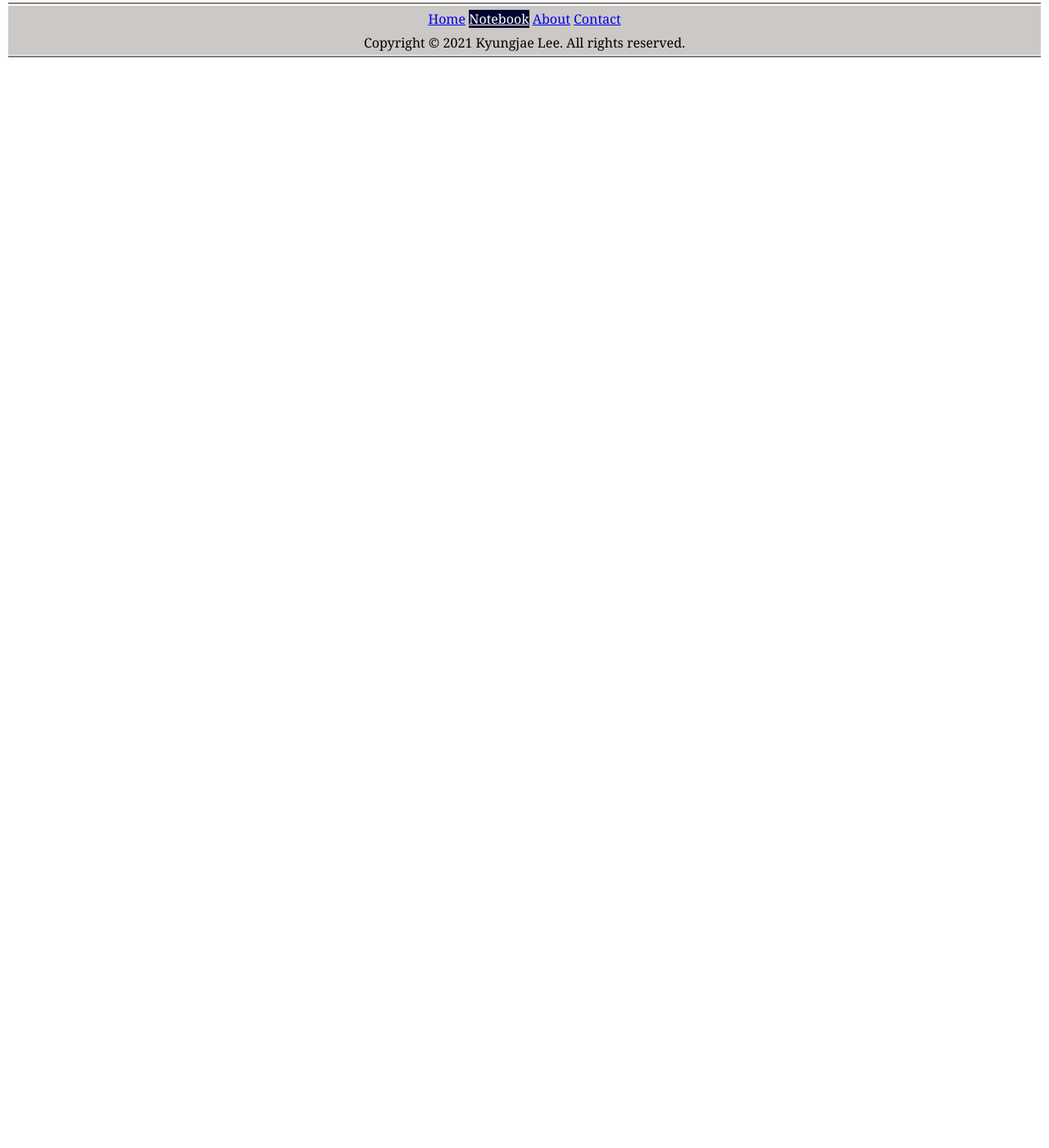
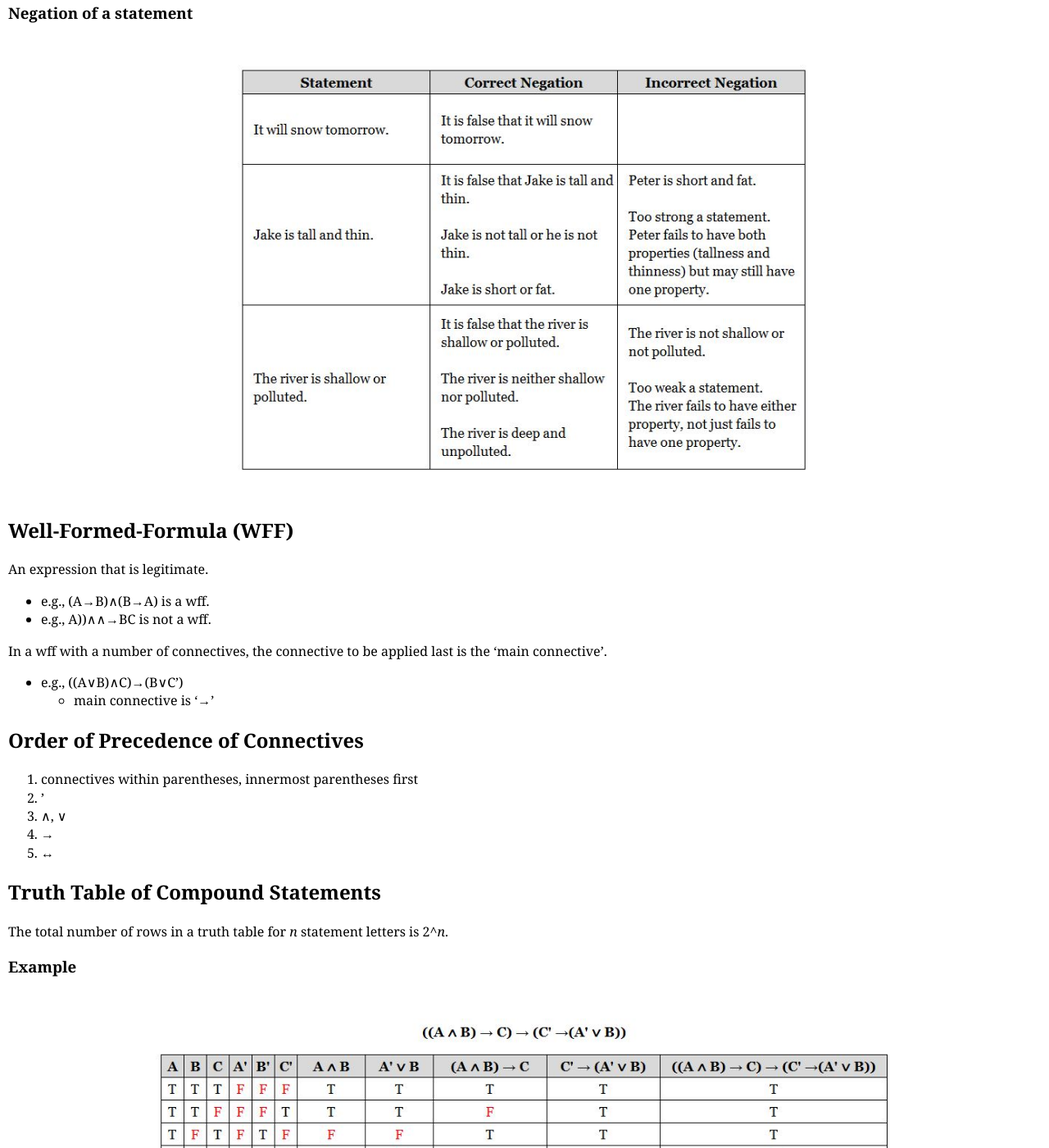
Before and after one commit to kyungjae-lee/kyungjae-lee.github.io, a Jekyll site: the page built from _posts/discrete-structures/2021-08-23-statements-symbolic-representation-and-tautologies.md, in a window 1280 px wide and 1400 px high, scrolled down 2675 px. Shown: the whole window at 82% size. Built offline with Jekyll 4.4.1, drawn with Linux system fonts in a browser that asks for light colours; before the commit the page ends 2757 px from its top, so only the background shows below that.

Commit message:
Update 'statements-symbolic-representation-and-tautologies' notes

```diff
--- a/_posts/discrete-structures/2021-08-23-statements-symbolic-representation-and-tautologies.md
+++ b/_posts/discrete-structures/2021-08-23-statements-symbolic-representation-and-tautologies.md
@@ -25,9 +25,11 @@ Followings are NOT statements. Use this rule!
     * You are a Freshmen. (If who 'you' is known, it is a statement.)
 * Leave the room. (Command)
 
+
 ## Statement Letters
 
 Uppercase letters such as A, B and C that are used to represent the statements.
+
 
 ## Logical Connectives
 
@@ -52,3 +54,37 @@ must have at least two statements.
 ### English Words and Logical Connectives
 
 ![english-words-and-logical-connectives]({{site.baseurl}}/img/discrete-structures/english-words-and-logical-connectives.jpg){:.inline-img-w700}
+
+### Negation of a statement
+
+![negation-of-a-statement]({{site.baseurl}}/img/discrete-structures/negation-of-a-statement.jpg){:.inline-img-w700}
+
+
+## Well-Formed-Formula (WFF)
+
+An expression that is legitimate.
+* e.g., (A→B)∧(B→A) is a wff.
+* e.g., A))∧∧→BC is not a wff.
+
+In a wff with a number of connectives, the connective to be applied last is the
+'main connective'.
+* e.g., ((A∨B)∧C)→(B∨C')
+    - main connective is '→'
+
+
+## Order of Precedence of Connectives
+
+1. connectives within parentheses, innermost parentheses first
+2. '
+3. ∧, ∨
+4. →
+5. ↔
+
+
+## Truth Table of Compound Statements
+
+The total number of rows in a truth table for *n* statement letters is 2^*n*.
+
+### Example
+
+![truth-table-of-compound-statements]({{site.baseurl}}/img/discrete-structures/truth-table-of-compound-statements.jpg){:.inline-img-w900}
```
Also changed, not shown: img/discrete-structures/negation-of-a-statement.jpg (added), img/discrete-structures/truth-table-of-compound-statements.jpg (added), 1 other file.
